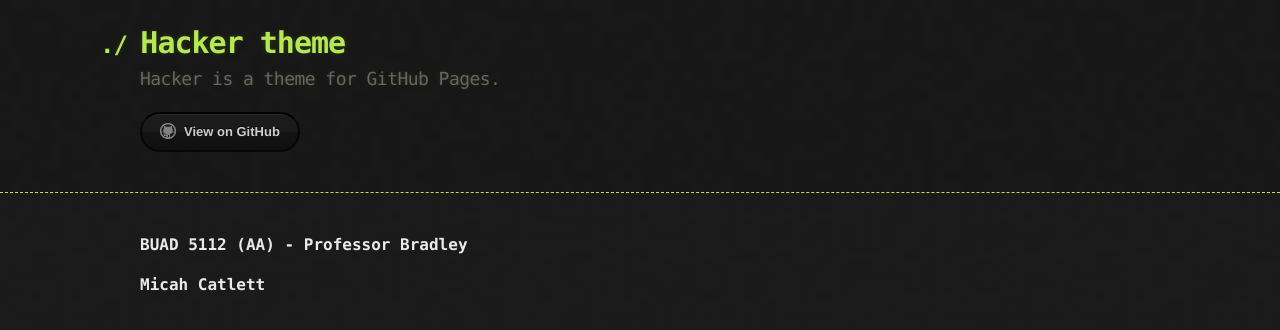
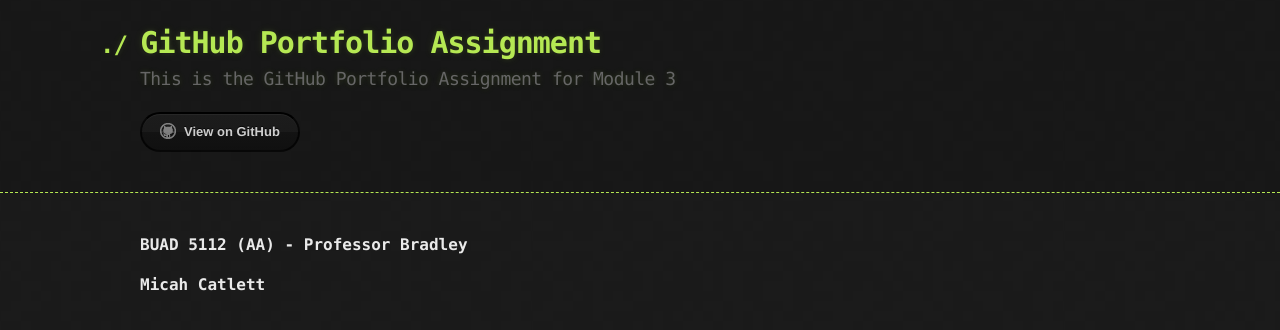
Before and after one commit to githubmicah/githubmicah.github.io, a Jekyll site: the page built from index.md, in a window 1280 px wide. Shown: the top 330 px of the page. Built offline with Jekyll 4.4.1, drawn with Linux system fonts in a browser that asks for light colours; our own code applies the rules of GitHub Pages for plain Markdown files.

Commit message:
Update _config.yml

```diff
--- a/_config.yml
+++ b/_config.yml
@@ -1,5 +1,5 @@
-title: Hacker theme
-description: Hacker is a theme for GitHub Pages.
+title: GitHub Portfolio Assignment
+description: This is the GitHub Portfolio Assignment for Module 3
 show_downloads: false
 google_analytics:
 theme: jekyll-theme-hacker
```
